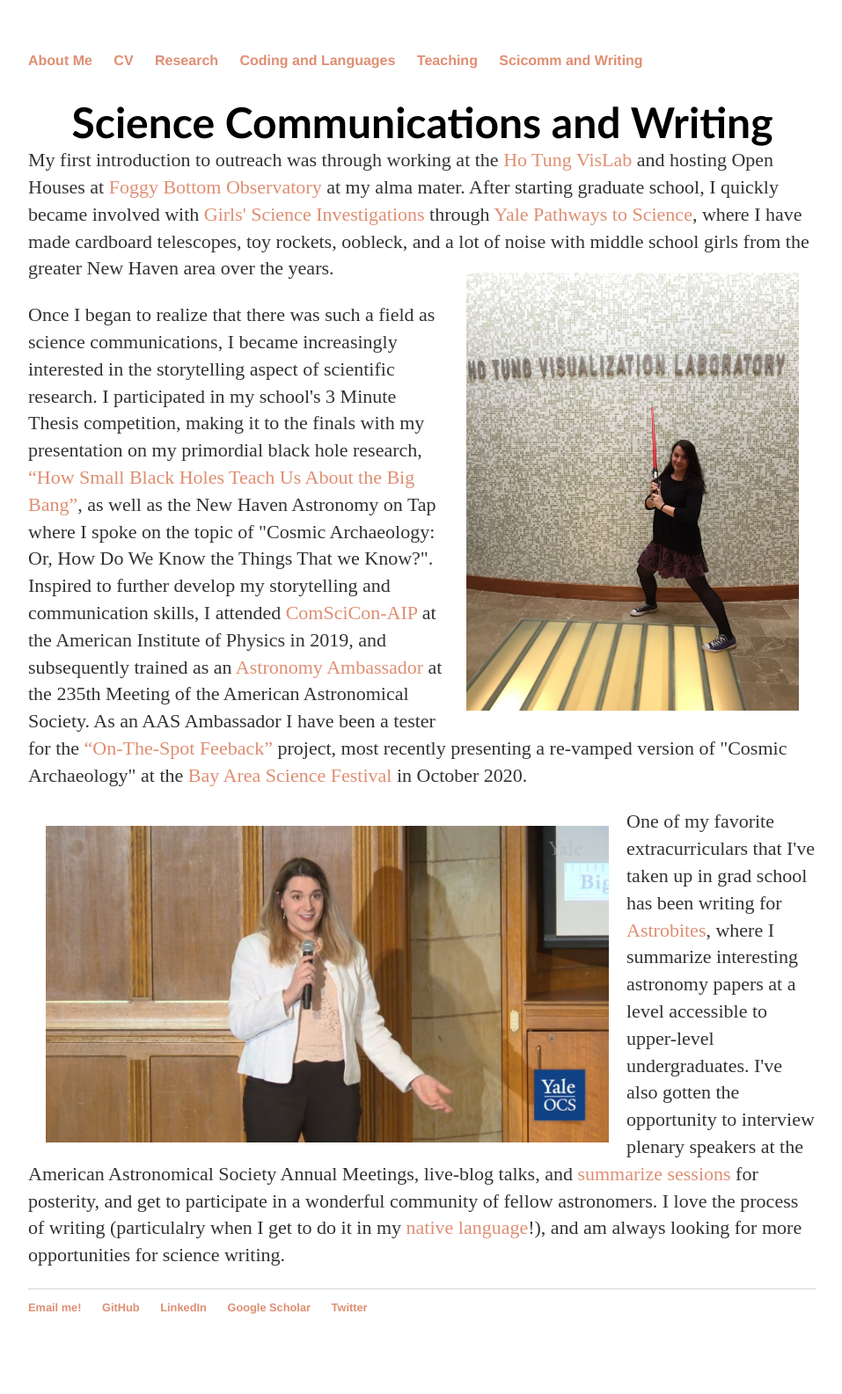
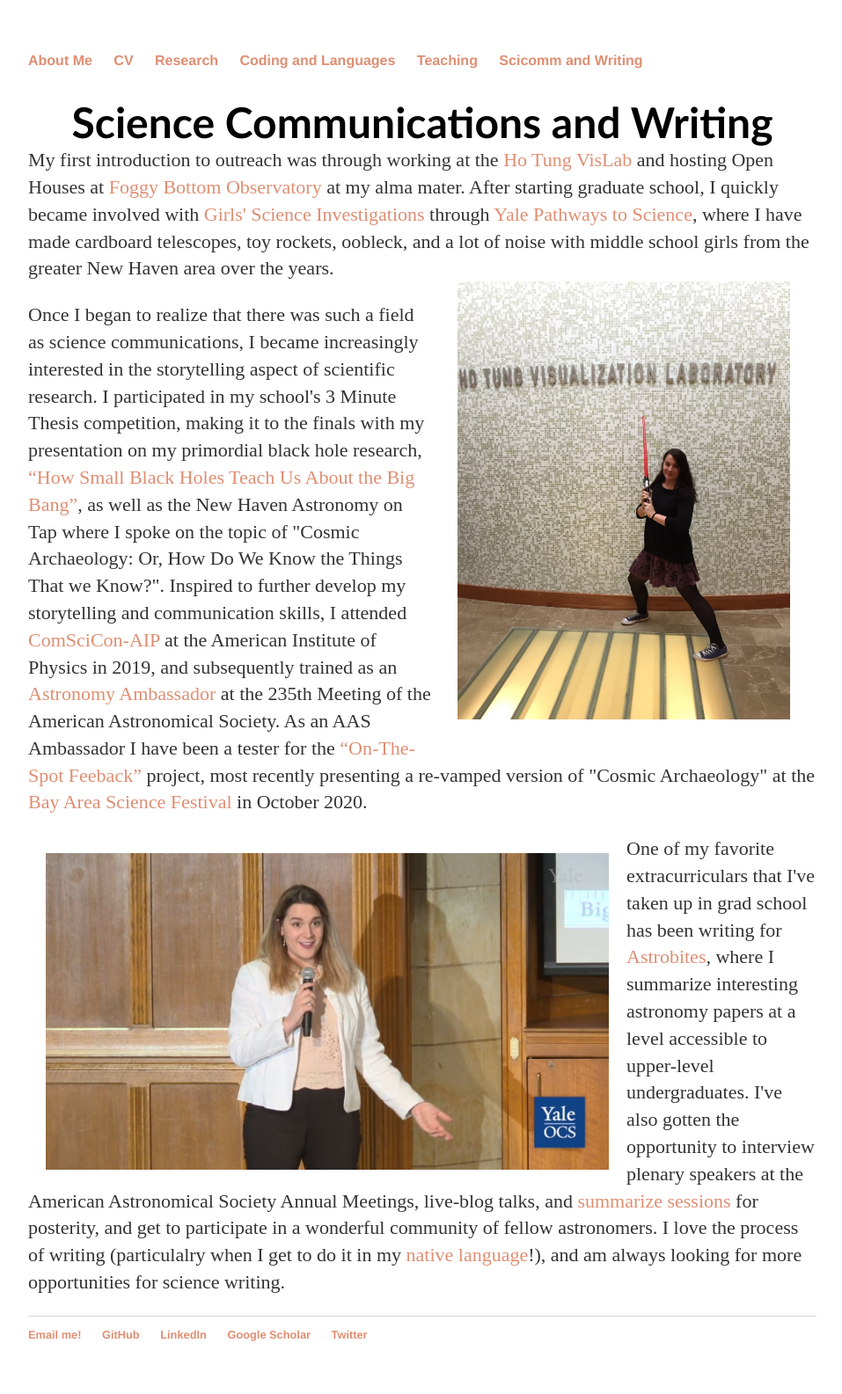
Before and after one commit to lunazagor/lunazagor.github.io, a Jekyll site: the page built from sci-wri/index.html, in a window 1280 px wide. Shown: the whole page at 88% size, without its empty margins (160-1117 px from the left). Built offline with Jekyll 4.4.1, drawn with Linux system fonts in a browser that asks for light colours; before the commit the page ends 1554 px from its top, so only the background shows below that.

Commit message:
Update index.html

```diff
--- a/sci-wri/index.html
+++ b/sci-wri/index.html
@@ -52,7 +52,7 @@ title: Sci-Wri
 <div class="blurb">
 <p style="text-align:left;font-size:22px; display: inline"> My first introduction to outreach was through working at the <a href="https://www.colgate.edu/about/campus-facilities/ho-tung-visualization-laboratory">Ho Tung VisLab</a> and hosting Open Houses at <a href="http://observatory.colgate.edu/">Foggy Bottom Observatory</a> at my alma mater. After starting graduate school, I quickly became involved with <a href="https://gsi.yale.edu/">Girls' Science Investigations</a> through <a href="https://onha.yale.edu/pathways-science">Yale Pathways to Science</a>, where I have made cardboard telescopes, toy rockets, oobleck, and a lot of noise with middle school girls from the greater New Haven area over the years. </p>
 
-<img class="TextWrapRight" src="vislab.jpeg" width="378" height="498" style="cursor:pointe;vertical-align:middle;margin:20px"/>
+<img class="TextWrapRight" src="vislab.jpeg" width="378" height="498" style="cursor:pointe;vertical-align:middle;margin:30px"/>
 
 <p style="text-align:left;font-size:22px"> Once I began to realize that there was such a field as science communications, I became increasingly interested in the storytelling aspect of scientific research. I participated in my school's 3 Minute Thesis competition, making it to the finals with my presentation on my primordial black hole research, <a href="https://ocs.yale.edu/videos/3-minute-thesis-competition-2019-finalist-luna-zagorac-how-small-black-holes-teach-us-about-the-big-bang/">“How Small Black Holes Teach Us About the Big Bang”</a>, as well as the New Haven Astronomy on Tap where I spoke on the topic of "Cosmic Archaeology: Or, How Do We Know the Things That we Know?". Inspired to further develop my storytelling and communication skills, I attended <a href="https://comscicon.com/comscicon-aip-2019">ComSciCon-AIP</a> at the American Institute of Physics in 2019, and subsequently trained as an <a href="https://aas.org/education/aas-astronomy-ambassadors-program">Astronomy Ambassador</a> at the 235th Meeting of the American Astronomical Society. As an AAS Ambassador I have been a tester for the <a href="https://astrosociety.org/education-outreach/higher-education-and-early-professionals/higher-education-and-early-professionals.html">“On-The-Spot Feeback”</a> project, most recently presenting a re-vamped version of "Cosmic Archaeology" at the <a href="https://www.bayareasciencefestival2020.org/">Bay Area Science Festival</a> in October 2020. </p>
 
```
